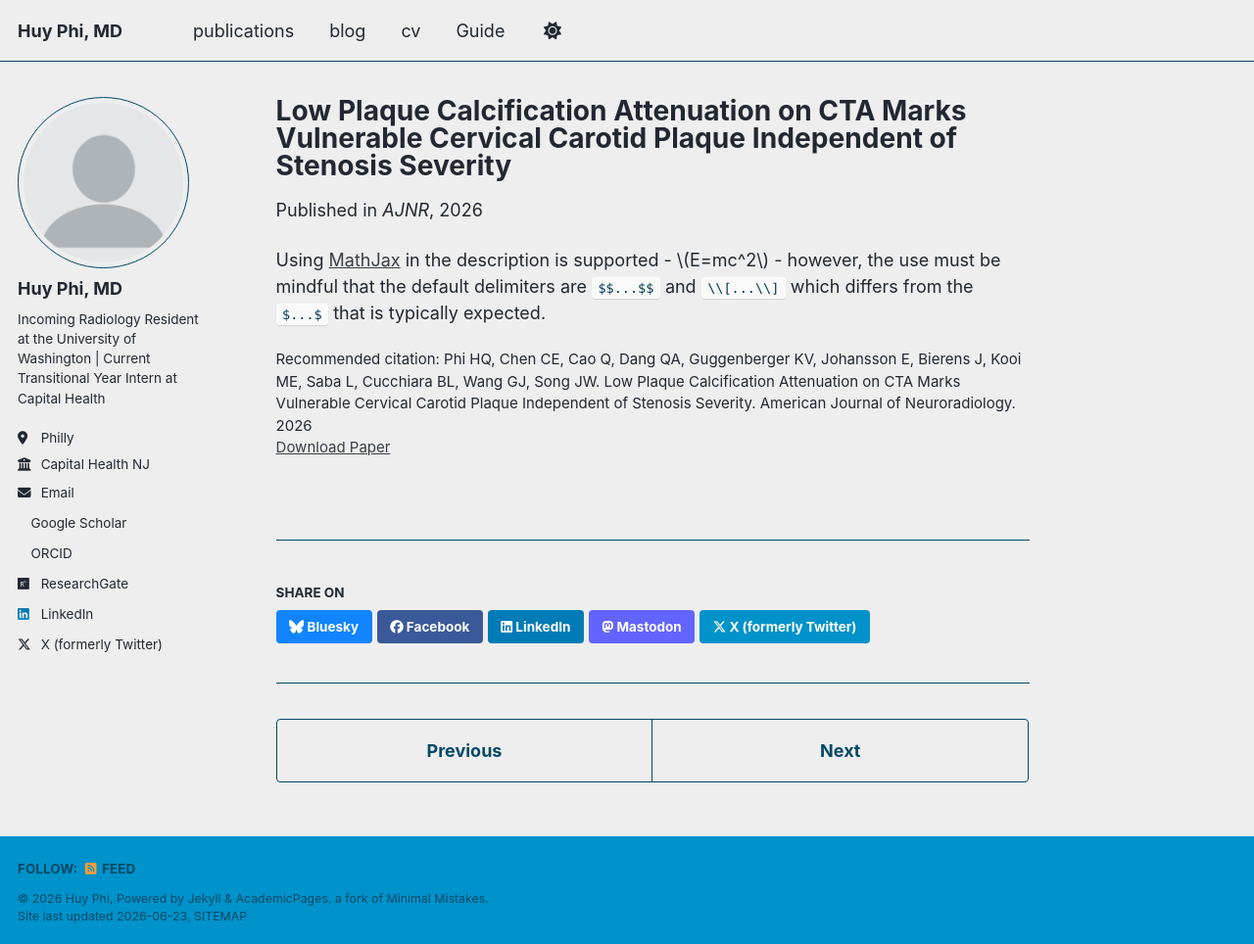
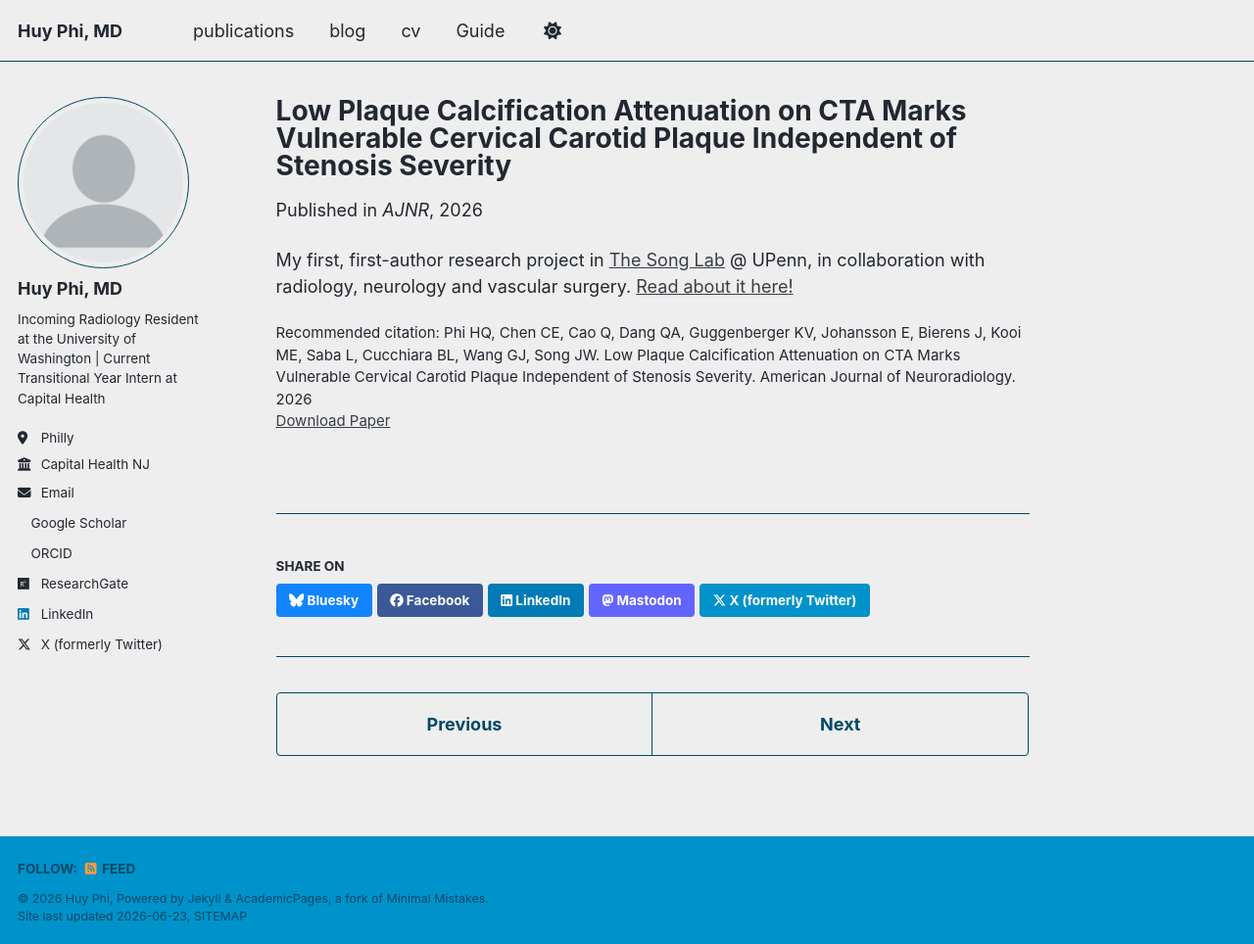
Before and after one commit to huyphi/huyphi.github.io, a Jekyll site: the page built from _publications/2026-06-02-ajnr.md, in a window 1280 px wide and 964 px high. Shown: the whole window at 98% size. Built offline with Jekyll 4.4.1, drawn with Linux system fonts in a browser that asks for light colours; a style sheet for code colours, icons or effects is not loaded.

Commit message:
Update 2026-06-02-ajnr.md

```diff
--- a/_publications/2026-06-02-ajnr.md
+++ b/_publications/2026-06-02-ajnr.md
@@ -3,11 +3,11 @@ title: "Low Plaque Calcification Attenuation on CTA Marks Vulnerable Cervical Ca
 collection: publications
 category: manuscripts
 permalink: /publication/2026-06-02-ajnr
-excerpt: 'This paper is about a famous math equation, $$E=mc^2$$'
+excerpt: 'Low plaque calcification attenuation on CTA is associated with vulnerable cervical carotid plaque independent of stenosis severity.'
 date: 2026-06-02
 venue: 'AJNR'
 paperurl: 'https://doi.org/10.3174/ajnr.A9444'
 citation: 'Phi HQ, Chen CE, Cao Q, Dang QA, Guggenberger KV, Johansson E, Bierens J, Kooi ME, Saba L, Cucchiara BL, Wang GJ, Song JW. Low Plaque Calcification Attenuation on CTA Marks Vulnerable Cervical Carotid Plaque Independent of Stenosis Severity. American Journal of Neuroradiology. 2026'
 ---
 
-Using [MathJax](https://www.mathjax.org/) in the description is supported - $$E=mc^2$$ - however, the use must be mindful that the default delimiters are `$$...$$` and `\\[...\\]` which differs from the `$...$` that is typically expected.
+My first, first-author research project in [The Song Lab](https://www.thesonglabbrain.com/) @ UPenn, in collaboration with radiology, neurology and vascular surgery. [Read about it here!](https://doi.org/10.3174/ajnr.A9444)
```
